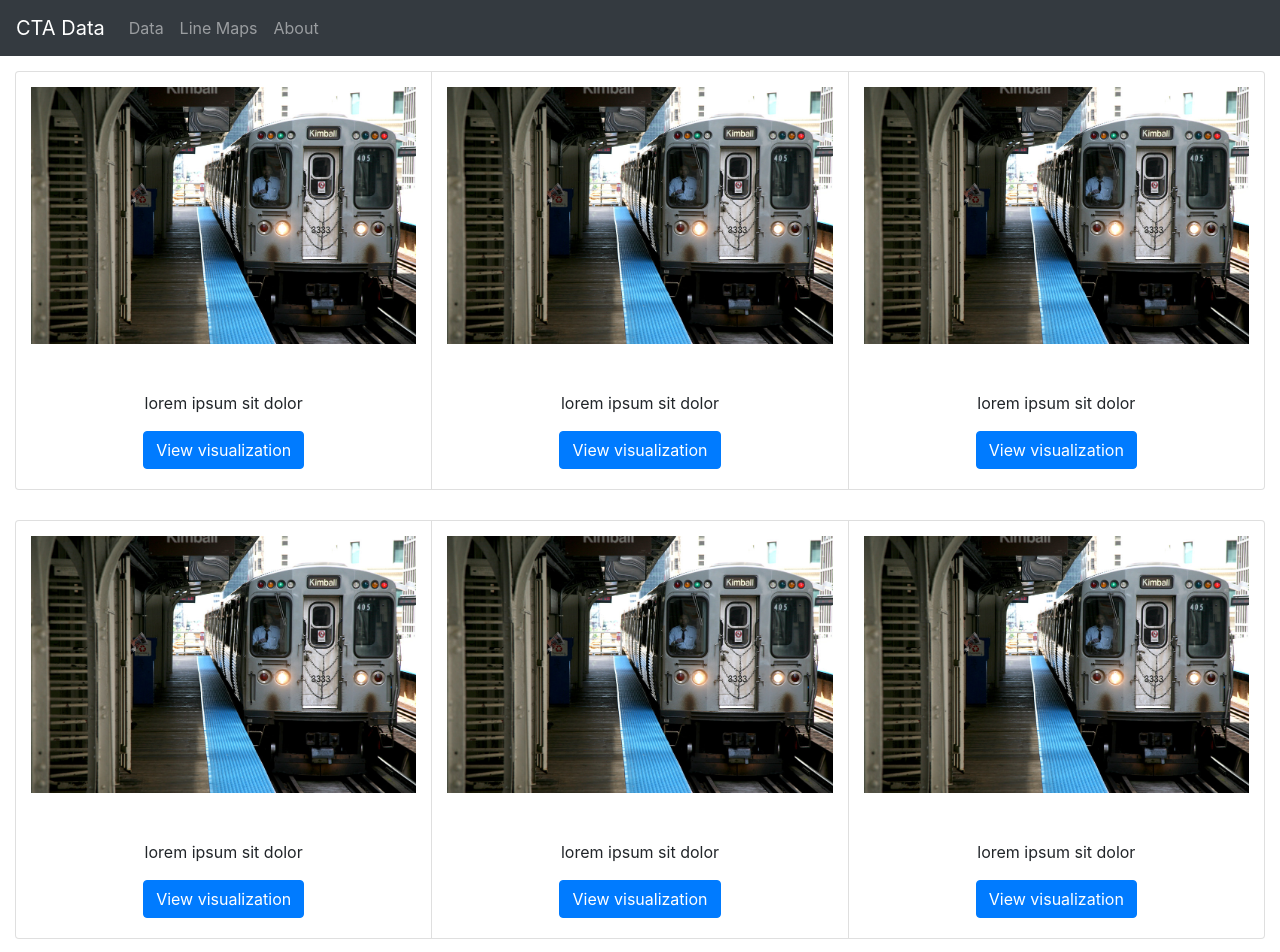
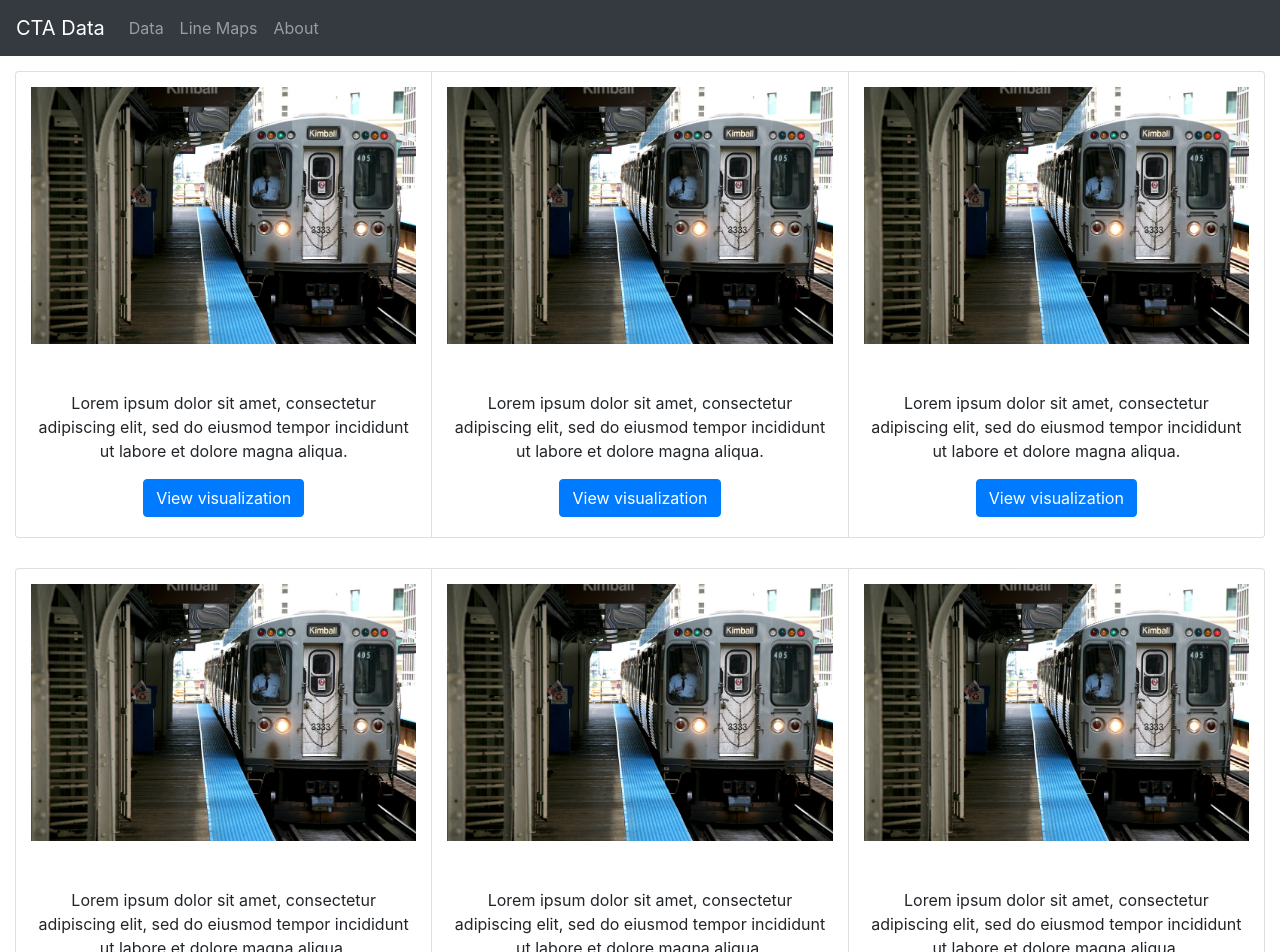
Before and after one commit to JamesFox16/CSCE413-Final-Project, a React (Create React App) app in the folder cta-data-visual/: page / in a window 1280 px wide. Shown: the top 952 px of the page. Built offline with nearby package versions, Linux system fonts and the light colour scheme; no server answers.

Commit message:
created monthly riders component
made the compnent for the monthly riders by station.

```diff
--- a/cta-data-visual/src/App.js
+++ b/cta-data-visual/src/App.js
@@ -3,7 +3,7 @@ import './App.css';
 import MainAppBar from './components/MainAppBar';
 import CardTile from './components/CardTile';
 import CardGroup from 'react-bootstrap/CardGroup';
-import DailyRidersByStationChart from './components/DailyRidersByStationChart';
+import MonthlyRidersTotalStationChart from './components/MonthlyRidersTotalStationChart';
 
 function App() {
   return (
@@ -13,37 +13,49 @@ function App() {
         <CardTile
           style={{ padding: 15 }}
           cardTitle={'Test'}
-          cardText={'lorem ipsum sit dolor'}
+          cardText={
+            'Lorem ipsum dolor sit amet, consectetur adipiscing elit, sed do eiusmod tempor incididunt ut labore et dolore magna aliqua.'
+          }
         />
         <CardTile
           style={{ padding: 15 }}
           cardTitle={'Test'}
-          cardText={'lorem ipsum sit dolor'}
+          cardText={
+            'Lorem ipsum dolor sit amet, consectetur adipiscing elit, sed do eiusmod tempor incididunt ut labore et dolore magna aliqua.'
+          }
         />
         <CardTile
           style={{ padding: 15 }}
           cardTitle={'Test'}
-          cardText={'lorem ipsum sit dolor'}
+          cardText={
+            'Lorem ipsum dolor sit amet, consectetur adipiscing elit, sed do eiusmod tempor incididunt ut labore et dolore magna aliqua.'
+          }
         />
       </CardGroup>
       <CardGroup style={{ padding: 15 }}>
         <CardTile
           style={{ padding: 15 }}
           cardTitle={'Test'}
-          cardText={'lorem ipsum sit dolor'}
+          cardText={
+            'Lorem ipsum dolor sit amet, consectetur adipiscing elit, sed do eiusmod tempor incididunt ut labore et dolore magna aliqua.'
+          }
         />
         <CardTile
           style={{ padding: 15 }}
           cardTitle={'Test'}
-          cardText={'lorem ipsum sit dolor'}
+          cardText={
+            'Lorem ipsum dolor sit amet, consectetur adipiscing elit, sed do eiusmod tempor incididunt ut labore et dolore magna aliqua.'
+          }
         />
         <CardTile
           style={{ padding: 15 }}
           cardTitle={'Test'}
-          cardText={'lorem ipsum sit dolor'}
+          cardText={
+            'Lorem ipsum dolor sit amet, consectetur adipiscing elit, sed do eiusmod tempor incididunt ut labore et dolore magna aliqua.'
+          }
         />
       </CardGroup>
-      <DailyRidersByStationChart />
+      <MonthlyRidersTotalStationChart />
     </div>
   );
 }
--- /dev/null
+++ b/cta-data-visual/src/components/MonthlyRidersTotalStationChart.jsx
@@ -0,0 +1,77 @@
+import React, { Component } from 'react';
+import {
+  XYPlot,
+  XAxis,
+  YAxis,
+  VerticalGridLines,
+  HorizontalGridLines,
+  LineSeries
+} from 'react-vis';
+import 'react-vis/dist/style.css';
+
+const newdata = null;
+
+export default class MonthlyRidersTotalStationChart extends Component {
+  constructor() {
+    super();
+    this.state = {
+      error: null,
+      isLoaded: false,
+      items: []
+    };
+  }
+
+  componentDidMount = () => {
+    fetch('http://localhost:3005/api/data/merail/station/40800')
+      .then(results => results.json())
+      .then(
+        data => {
+          let itemMap = data.map(d => {
+            return {
+              x: new Date(d.month_beginning).toLocaleDateString(),
+              y: d.monthtotal
+            };
+          });
+          console.log(itemMap);
+          this.setState({
+            isLoaded: true,
+            items: itemMap
+          });
+        },
+        error => {
+          this.setState({
+            isLoaded: true,
+            error: error
+          });
+        }
+      );
+  };
+
+  render() {
+    return !this.state.isLoaded ? (
+      <div></div>
+    ) : (
+      <div style={{ padding: 15 }}>
+        <XYPlot
+          xType="ordinal"
+          margin={{ right: 40 }}
+          height={900}
+          width={1600}
+        >
+          <HorizontalGridLines />
+          <VerticalGridLines />
+          <XAxis
+            attr="x"
+            attrAxis="y"
+            orientation="bottom"
+            title="Date"
+            tickLabelAngle={-45}
+            orientation="bottom"
+          />
+          <YAxis attr="y" attrAxis="x" orientation="left" title="Riders" />
+          <LineSeries color="#3895D3" data={this.state.items} />
+        </XYPlot>
+      </div>
+    );
+  }
+}
```
